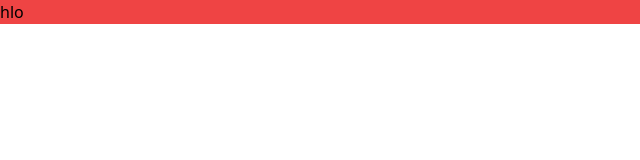
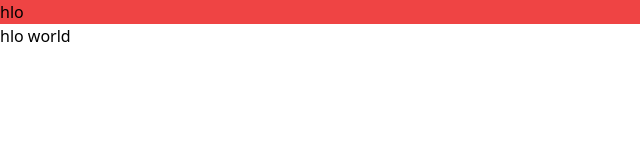
Before and after one commit to ankushchawla7/tailwind-html, a website: page index.html in a window 1280 px wide. Shown: the full height of the page, 0-640 px from the left. Drawn offline with Linux system fonts and the light colour scheme.

Commit message:
text-added

```diff
--- a/index.html
+++ b/index.html
@@ -8,6 +8,7 @@
 </head>
 <body>
     <p class="bg-red-500">hlo</p>
+    <p>hlo world </p>
 
 </body>
 </html>
```
